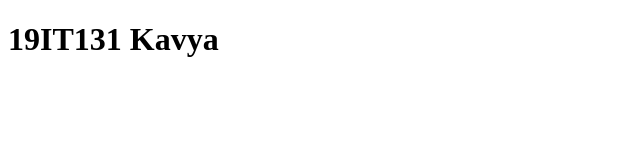
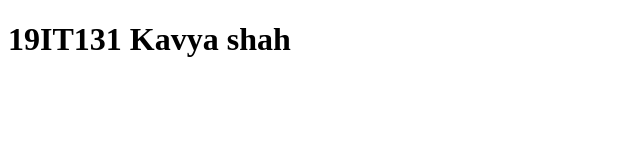
Before and after one commit to Kavyashah119/web, a plain HTML site: page index.html in a window 1280 px wide. Shown: the whole page, without its empty margins (0-640 px from the left). Drawn offline with Linux system fonts and the light colour scheme.

Commit message:
Update index.html

```diff
--- a/index.html
+++ b/index.html
@@ -9,7 +9,7 @@
 </head>
 
 <body>
-    <h1>19IT131 Kavya</h1>
+    <h1>19IT131 Kavya shah</h1>
 </body>
 
 </html>
```
